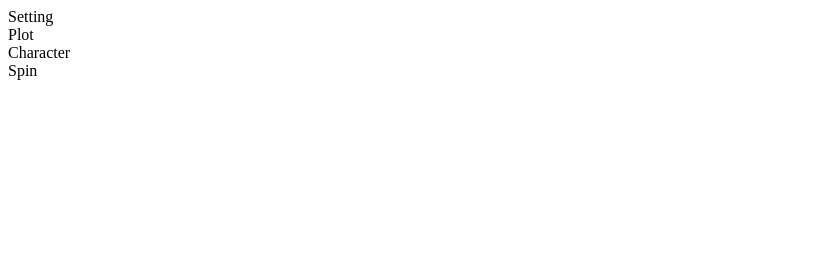
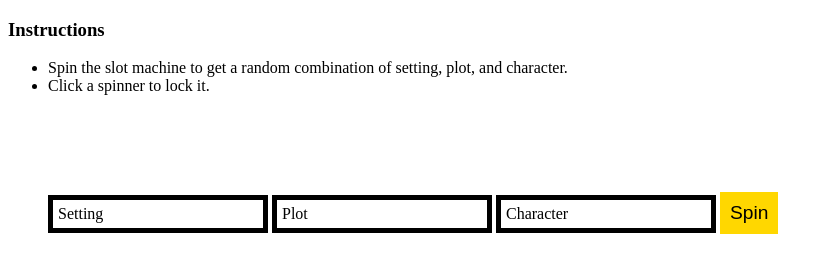
Before and after one commit to InstanceOfMichael/storyslots, a website: page index.html in a window 1280 px wide. Shown: the whole page, without its empty margins (0-833 px from the left). Drawn offline with Linux system fonts and the light colour scheme.

Commit message:
Add instructions and button style.

```diff
--- a/index.html
+++ b/index.html
@@ -2,13 +2,22 @@
 <html>
   <head>
     <title>Story Slots!</title>
+    <link href="main.css" rel="stylesheet" />
   </head>
   <body>
+
+    <h3>Instructions</h3>
+
+    <ul>
+      <li>Spin the slot machine to get a random combination of setting, plot, and character.
+      <li>Click a spinner to lock it.</li>
+    </li>
+
     <div class="machine">
       <div class="spinner">Setting</div>
       <div class="spinner">Plot</div>
       <div class="spinner">Character</div>
-      <div class="arm">Spin</div>
+      <button class="arm">Spin</button>
     </div>
     <script type="text/javascript" src="app.js"></script>
   </body>
--- /dev/null
+++ b/main.css
@@ -0,0 +1,21 @@
+.machine div{
+  margin-top:100px;
+  display:inline-block;
+}
+
+.spinner{
+  width:200px;
+  border:5px solid black;
+  padding:5px;
+}
+
+.locked{
+  border-color: red;
+}
+
+.arm{
+  background-color:gold;
+  padding:5px;
+  border:5px solid gold;
+  font-size:larger;
+}
```
